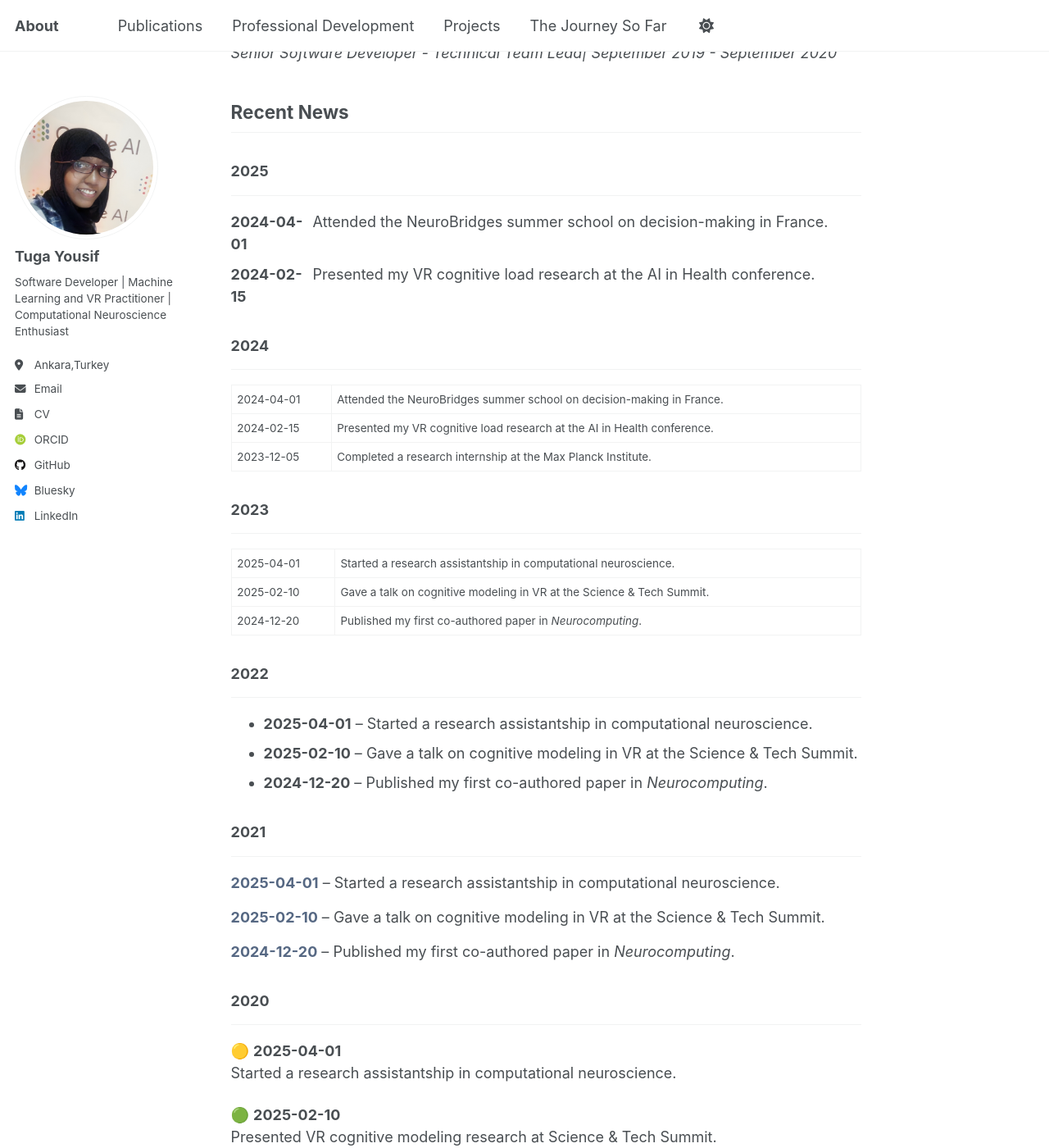
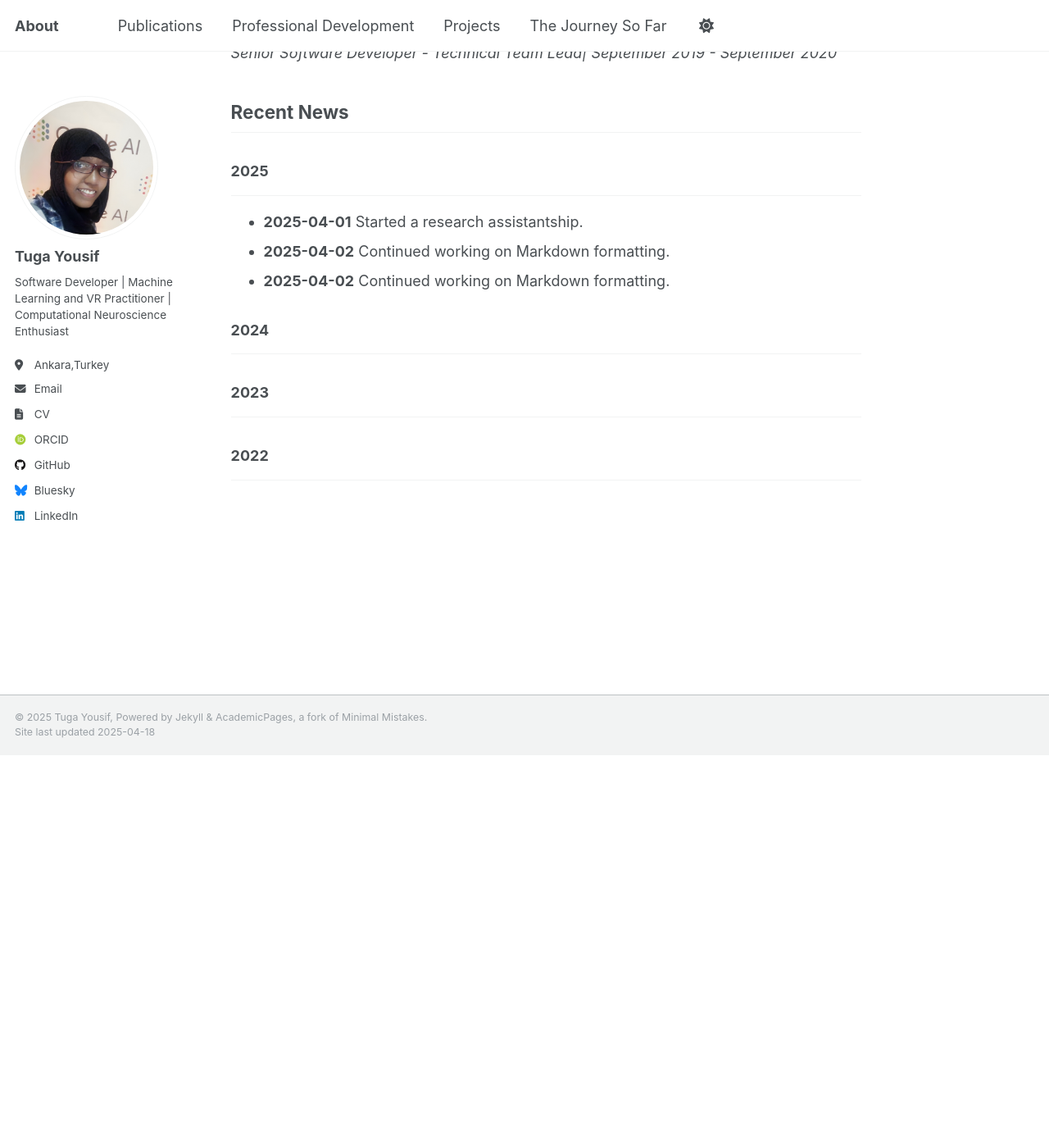
Before and after one commit to TugaAhmed/TugaAhmed.github.io, a Jekyll site: the page built from _pages/about.md, in a window 1280 px wide and 1400 px high, scrolled down 1071 px. Shown: the whole window at 82% size. Built offline with Jekyll 4.4.1, drawn with Linux system fonts in a browser that asks for light colours; some web fonts are replaced; after the commit the page ends 1992 px from its top, so only the background shows below that; some of the changed text lies outside the part shown.

Commit message:
check spaces

```diff
--- a/_pages/about.md
+++ b/_pages/about.md
@@ -44,67 +44,19 @@ Tuga Yousif is a Sudanese MSc student in Computer Engineering with a strong pass
 
 ### 2025
 ---
-
-<div style="display: flex; margin-bottom: 10px;">
-  <div style="width: 100px; font-weight: bold;">2024-04-01</div>
-  <div>Attended the NeuroBridges summer school on decision-making in France.</div>
-</div>
-
-<div style="display: flex; margin-bottom: 10px;">
-  <div style="width: 100px; font-weight: bold;">2024-02-15</div>
-  <div>Presented my VR cognitive load research at the AI in Health conference.</div>
-</div>
+- **2025-04-01**  Started a research assistantship.
+- **2025-04-02**   Continued working on Markdown formatting.
+- **2025-04-02**    Continued working on Markdown formatting.
 
 ### 2024
 ---
 
-| 2024-04-01 | Attended the NeuroBridges summer school on decision-making in France. |
-| 2024-02-15 | Presented my VR cognitive load research at the AI in Health conference.|
-| 2023-12-05 | Completed a research internship at the Max Planck Institute.           |
 
 
 
 ### 2023
 ---
 
-|--------------|--------------------------------------------------------------------------|
-| 2025-04-01    | Started a research assistantship in computational neuroscience.         |
-| 2025-02-10    | Gave a talk on cognitive modeling in VR at the Science & Tech Summit.   |
-| 2024-12-20    | Published my first co-authored paper in *Neurocomputing*.               |
-
 
 ### 2022
 ---
-
-- **2025-04-01** – Started a research assistantship in computational neuroscience.
-- **2025-02-10** – Gave a talk on cognitive modeling in VR at the Science & Tech Summit.
-- **2024-12-20** – Published my first co-authored paper in *Neurocomputing*.
-
-
-### 2021
----
-
-<ul style="list-style: none; padding-left: 0;">
-  <li style="margin-bottom: 15px;">
-    <span style="font-weight: bold; color: #566883;">2025-04-01</span> – Started a research assistantship in computational neuroscience.
-  </li>
-  <li style="margin-bottom: 15px;">
-    <span style="font-weight: bold; color: #566883;">2025-02-10</span> – Gave a talk on cognitive modeling in VR at the Science & Tech Summit.
-  </li>
-  <li style="margin-bottom: 15px;">
-    <span style="font-weight: bold; color: #566883;">2024-12-20</span> – Published my first co-authored paper in <i>Neurocomputing</i>.
-  </li>
-</ul>
-
-
-### 2020
----
-
-🟡 **2025-04-01**
-Started a research assistantship in computational neuroscience.
-
-🟢 **2025-02-10**
-Presented VR cognitive modeling research at Science & Tech Summit.
-
-🔵 **2024-12-20**
-Published co-authored paper in *Neurocomputing*.
```
